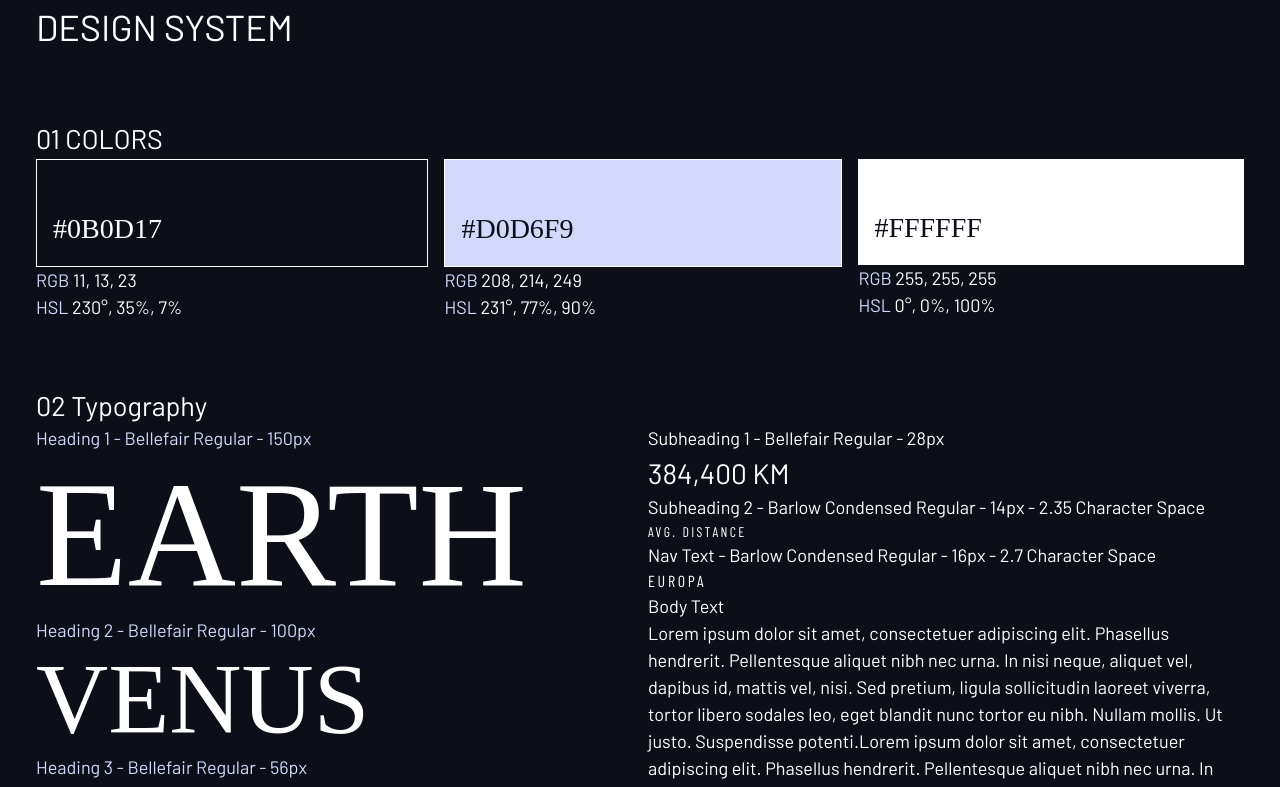
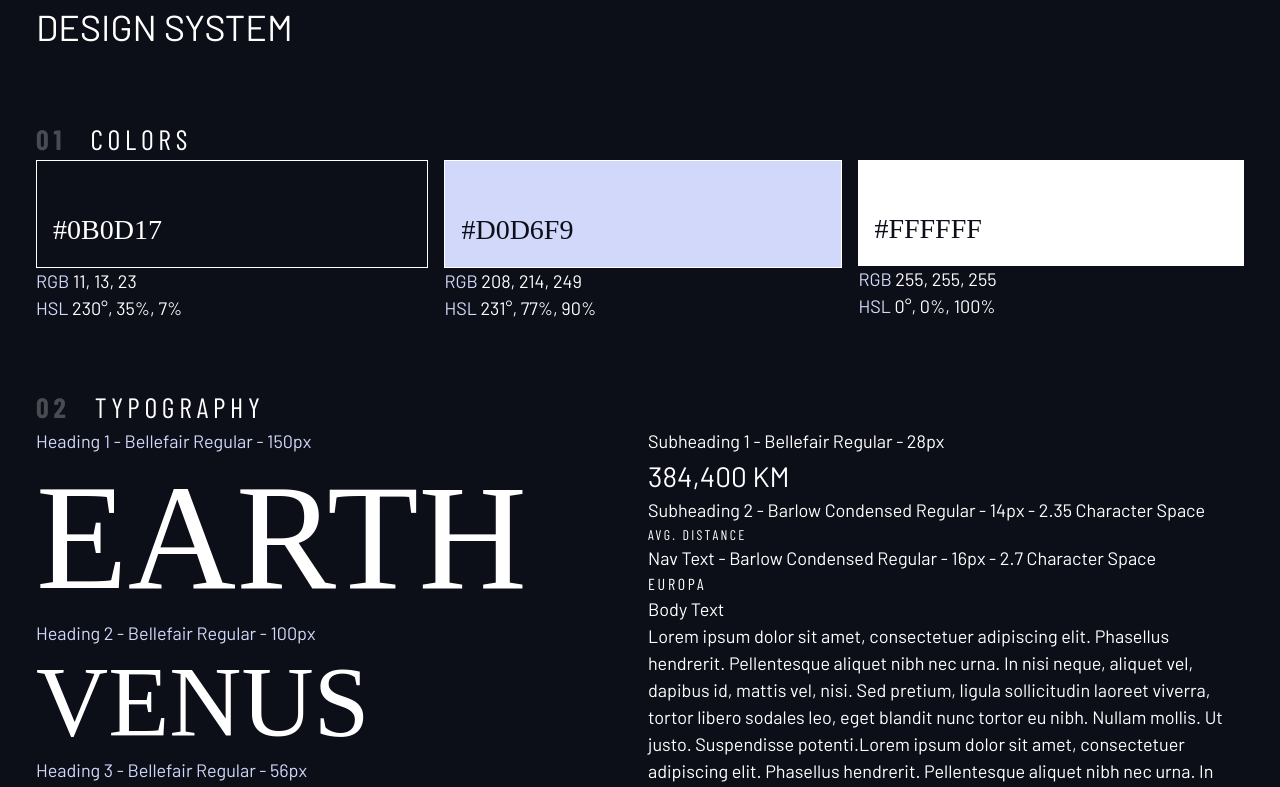
Before and after one commit to tatasadi/space-tourism, a React (Vite) app: page / in a window 1280 px wide. Shown: the top 787 px of the page. Built offline with nearby package versions, Linux system fonts and the light colour scheme; a web font is replaced by a local one.

Commit message:
add numbered titles

```diff
--- a/src/DesignSystem.tsx
+++ b/src/DesignSystem.tsx
@@ -1,12 +1,12 @@
+import NumberedTitle from "./components/NumberedTitle"
+
 export default function DesignSystem() {
   return (
     <div className="container">
       <h1 className="uppercase">Design system</h1>
 
       <section id="colors" style={{ margin: "4rem 0" }}>
-        <h2 className="uppercase">
-          <span>01</span> colors
-        </h2>
+        <NumberedTitle number="01" title="colors" />
         <div className="flex">
           <div style={{ flexGrow: 1 }}>
             <div
@@ -54,9 +54,7 @@
       </section>
 
       <section id="typography" style={{ margin: "4rem 0" }}>
-        <h2>
-          <span>02 </span>Typography
-        </h2>
+        <NumberedTitle number="02" title="typography" />
         <div className="flex">
           <div style={{ flexBasis: "100%" }}>
             <div>
--- /dev/null
+++ b/src/components/NumberedTitle.tsx
@@ -0,0 +1,7 @@
+export default function NumberedTitle({ number, title }) {
+  return (
+    <h2 className="numbered-title">
+      <span>{number}</span> {title}
+    </h2>
+  )
+}
--- a/src/index.css
+++ b/src/index.css
@@ -159,7 +159,7 @@
 }
 
 .bg-accent-20 {
-  background-color: hsl(var(--clr-light) / 20%);
+  background-color: hsl(var(--clr-light) / 0.2);
 }
 
 /* typography */
@@ -219,3 +219,16 @@
 .fs-600 {
   line-height: 1.1;
 }
+
+.numbered-title {
+  font-family: var(--ff-sans-cond);
+  font-size: var(--fs-500);
+  text-transform: uppercase;
+  letter-spacing: 4.72px;
+}
+
+.numbered-title span {
+  margin-right: 0.5em;
+  font-weight: 700;
+  color: hsl(var(--clr-white) / 0.25);
+}
```
